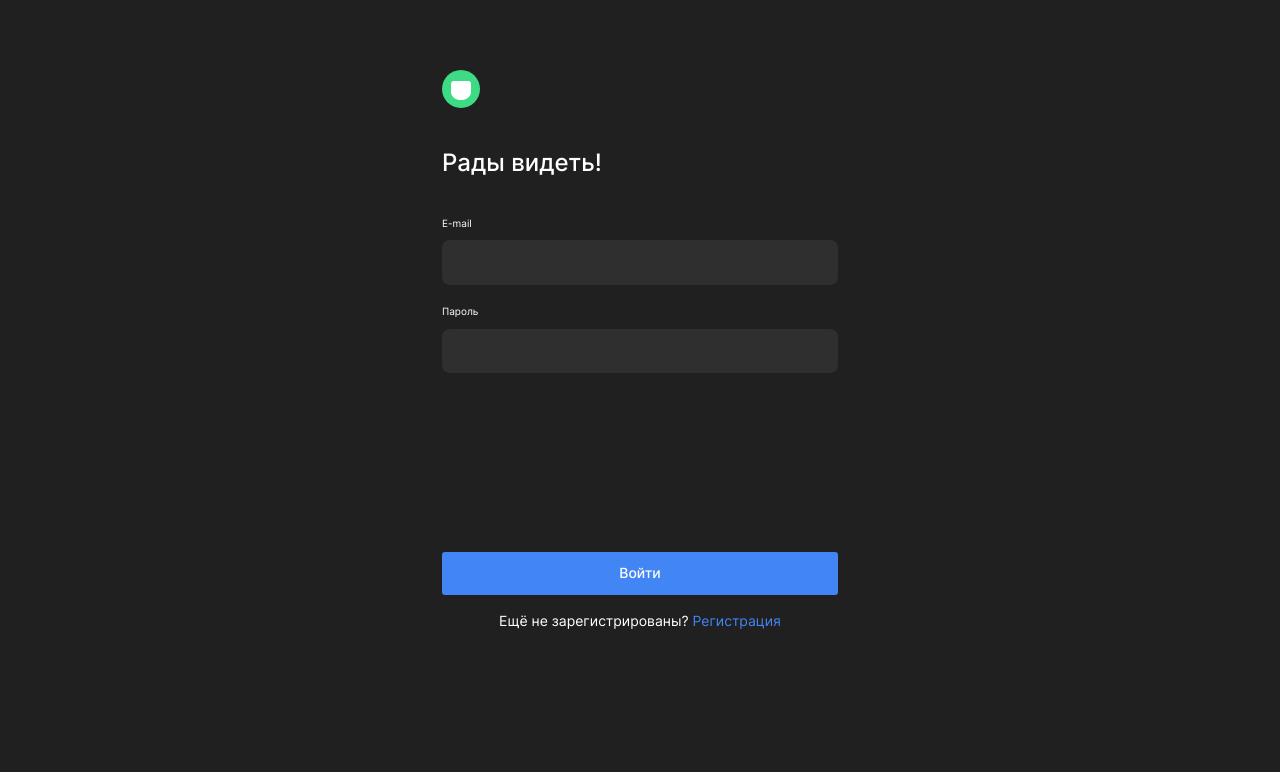
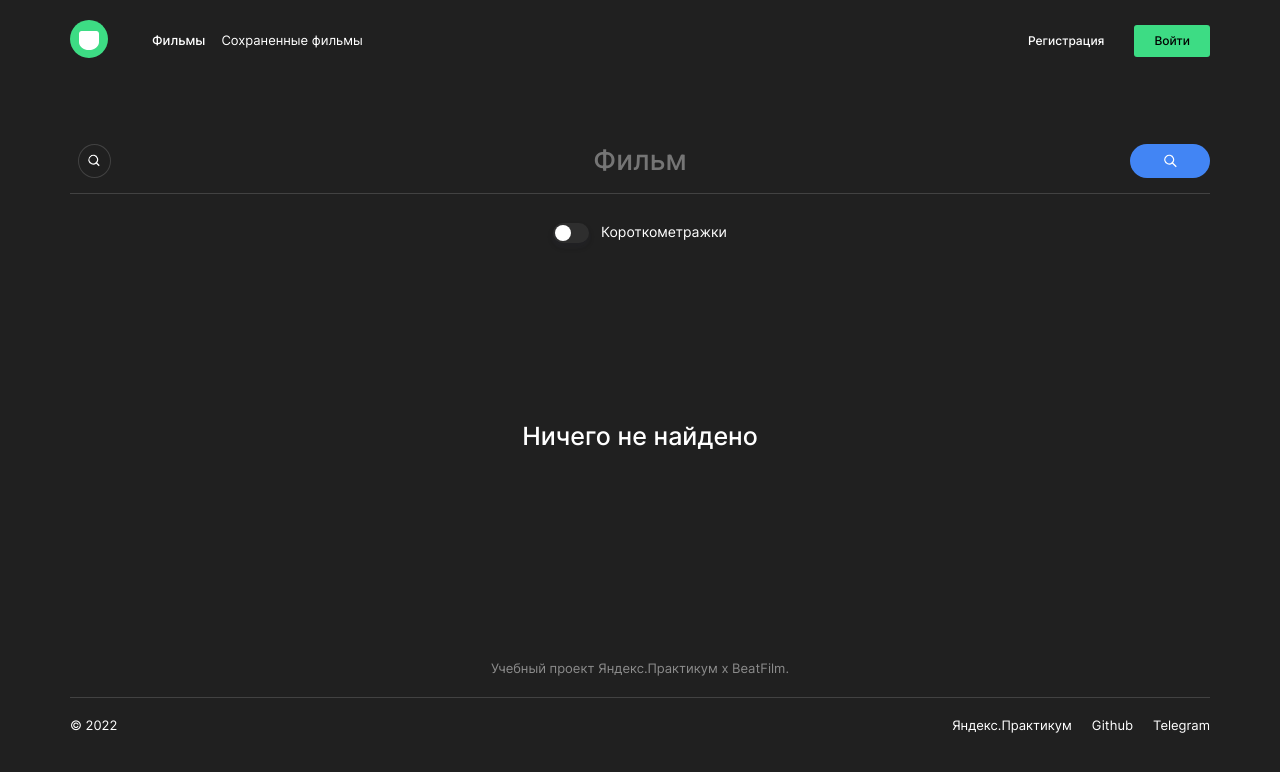
Before and after one commit to famovkin/movies-explorer-frontend, a React (Create React App) app: page /movies in a window 1280 px wide. Before the commit this address led to /signin. Shown: the top 772 px of the page. Built offline with nearby package versions, Linux system fonts and the light colour scheme; sample sign-in values are in the browser's storage.

Commit message:
feat: реализовать автоматический вход по токену из localStorage

```diff
--- a/src/components/App/App.jsx
+++ b/src/components/App/App.jsx
@@ -1,4 +1,4 @@
-import { useState } from "react";
+import { useState, useEffect } from "react";
 import { Route, Switch, Redirect, useHistory } from "react-router-dom";
 
 import "./App.css";
@@ -18,6 +18,14 @@ function App() {
   const [isLoading, setIsLoading] = useState(false);
   const [isLoggedIn, setIsLoggedIn] = useState(false);
   const history = useHistory();
+  const token = localStorage.getItem("token");
+
+  useEffect(() => {
+    if (token) {
+      setIsLoggedIn(true);
+      history.push("/movies");
+    }
+  }, [history, setIsLoggedIn, token]);
 
   function registerUser(name, email, password) {
     setIsLoading(true);
```
